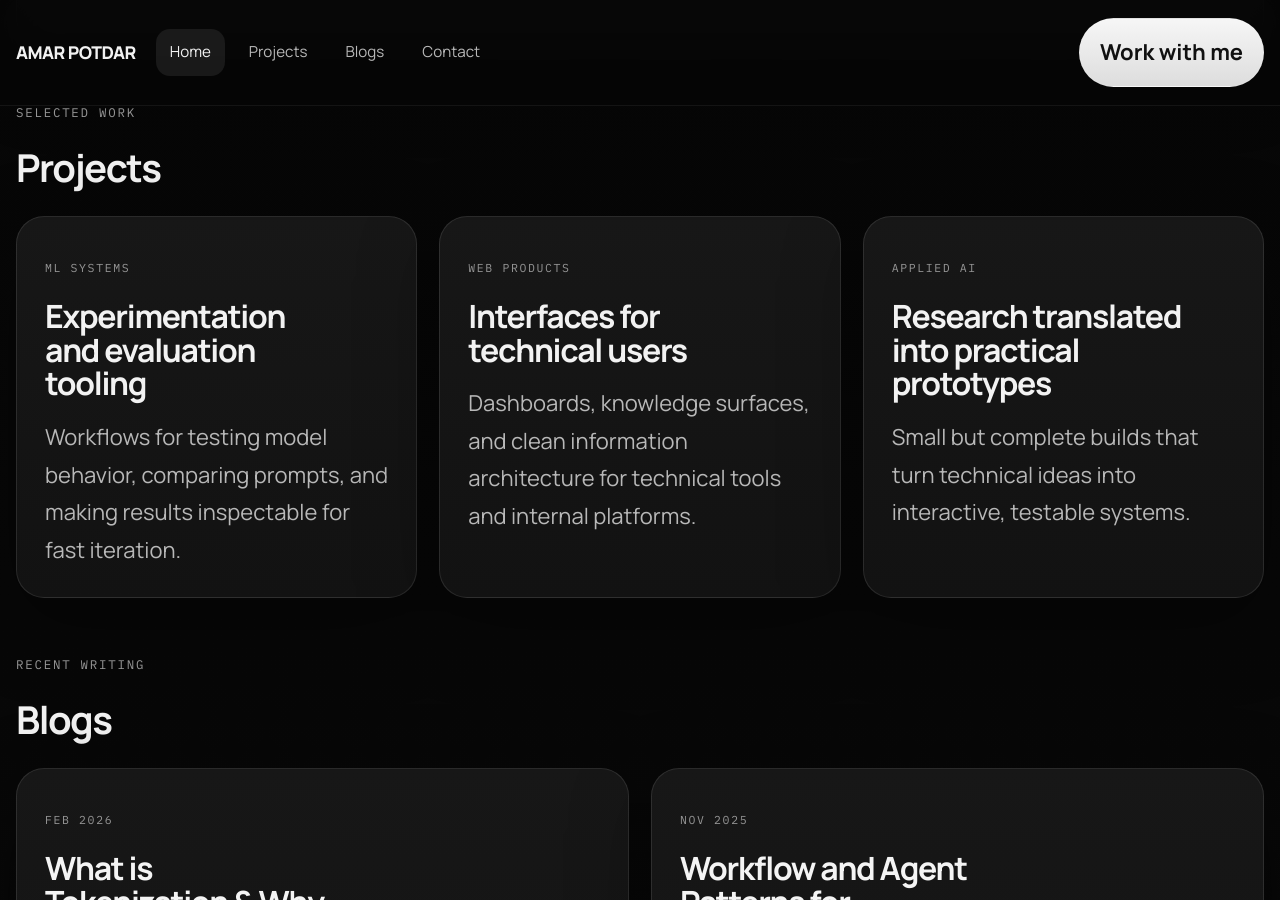
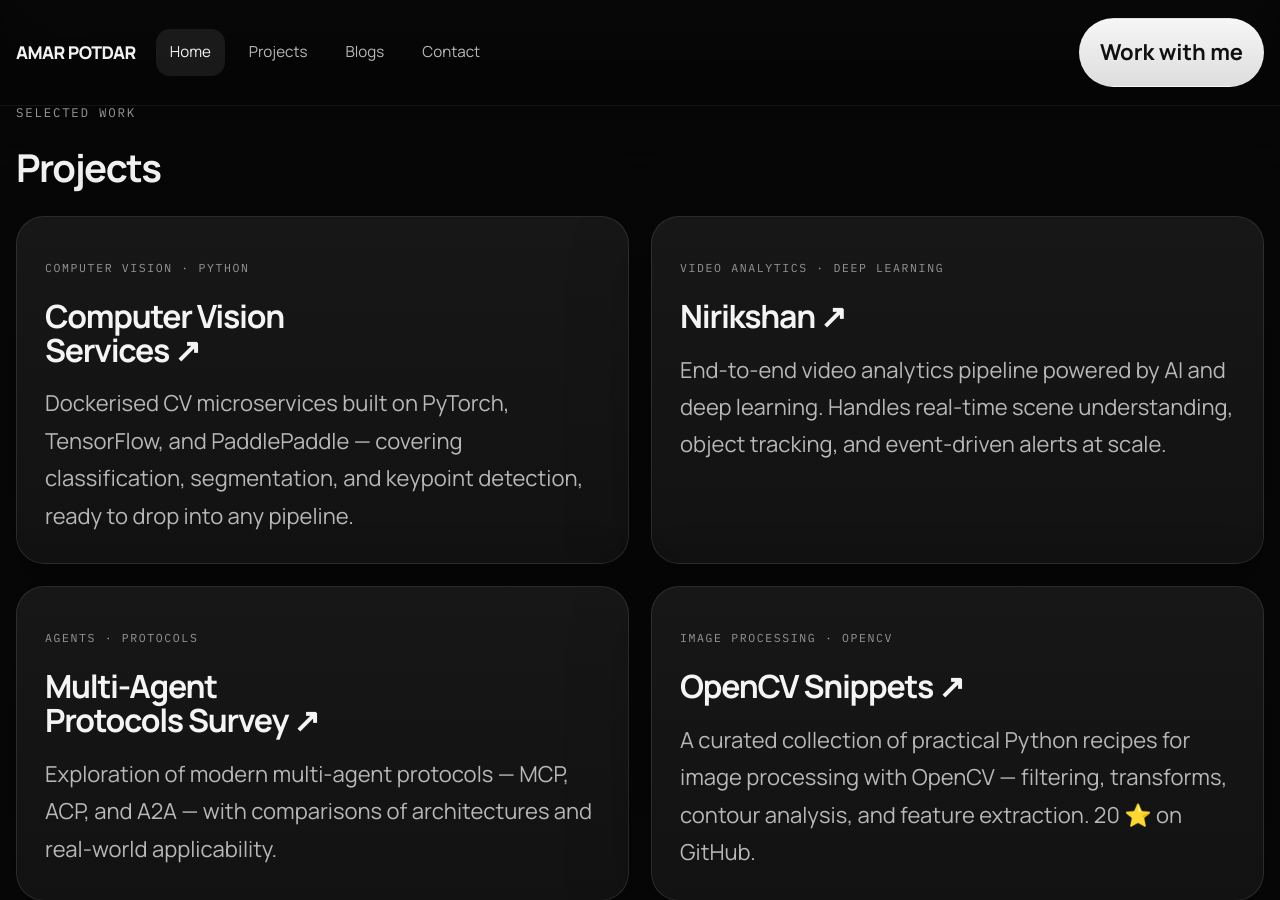
Before and after one commit to MeAmarP/meamarp.github.io, a Jekyll site: the page built from index.html, in a window 1280 px wide and 900 px high, scrolled down 1127 px. Built offline with Jekyll 4.4.1, drawn with Linux system fonts in a browser that asks for light colours; nearby versions of some CDN libraries; the list of posts is cut into pages by our own code.

Commit message:
refactor: update project descriptions and links for clarity and relevance
Co-authored-by: Copilot <copilot@github.com>

```diff
--- a/index.html
+++ b/index.html
@@ -68,29 +68,40 @@ title: Home
 			<p class="eyebrow">Selected work</p>
 			<h2>Projects</h2>
 		</div>
-		<div class="card-grid three-up">
+		<div class="card-grid two-wide">
 			<article class="content-card">
-				<span class="card-kicker">ML systems</span>
-				<h3>Experimentation and evaluation tooling</h3>
+				<span class="card-kicker">Computer Vision · Python</span>
+				<h3><a class="card-link" href="https://github.com/MeAmarP/computer-vision-services" target="_blank" rel="noreferrer">Computer Vision Services</a></h3>
 				<p>
-					Workflows for testing model behavior, comparing prompts, and making
-					results inspectable for fast iteration.
+					Dockerised CV microservices built on PyTorch, TensorFlow, and
+					PaddlePaddle — covering classification, segmentation, and keypoint
+					detection, ready to drop into any pipeline.
 				</p>
 			</article>
 			<article class="content-card">
-				<span class="card-kicker">Web products</span>
-				<h3>Interfaces for technical users</h3>
+				<span class="card-kicker">Video Analytics · Deep Learning</span>
+				<h3><a class="card-link" href="https://github.com/MeAmarP/Nirikshan" target="_blank" rel="noreferrer">Nirikshan</a></h3>
 				<p>
-					Dashboards, knowledge surfaces, and clean information architecture
-					for technical tools and internal platforms.
+					End-to-end video analytics pipeline powered by AI and deep learning.
+					Handles real-time scene understanding, object tracking, and
+					event-driven alerts at scale.
 				</p>
 			</article>
 			<article class="content-card">
-				<span class="card-kicker">Applied AI</span>
-				<h3>Research translated into practical prototypes</h3>
+				<span class="card-kicker">Agents · Protocols</span>
+				<h3><a class="card-link" href="https://github.com/MeAmarP/multiagent_protocols_framework_survey" target="_blank" rel="noreferrer">Multi-Agent Protocols Survey</a></h3>
 				<p>
-					Small but complete builds that turn technical ideas into interactive,
-					testable systems.
+					Exploration of modern multi-agent protocols — MCP, ACP, and A2A —
+					with comparisons of architectures and real-world applicability.
+				</p>
+			</article>
+			<article class="content-card">
+				<span class="card-kicker">Image Processing · OpenCV</span>
+				<h3><a class="card-link" href="https://github.com/MeAmarP/opencv_snipps" target="_blank" rel="noreferrer">OpenCV Snippets</a></h3>
+				<p>
+					A curated collection of practical Python recipes for image processing
+					with OpenCV — filtering, transforms, contour analysis, and feature
+					extraction. 20 ⭐ on GitHub.
 				</p>
 			</article>
 		</div>
```
Also changed, not shown: 2 other files.
